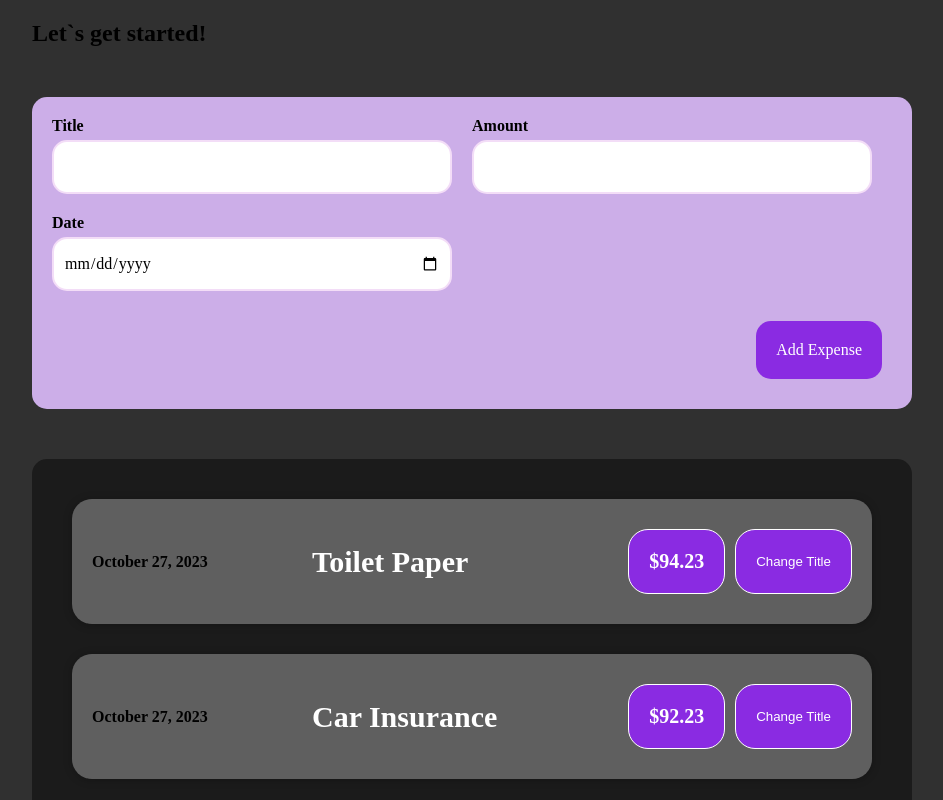
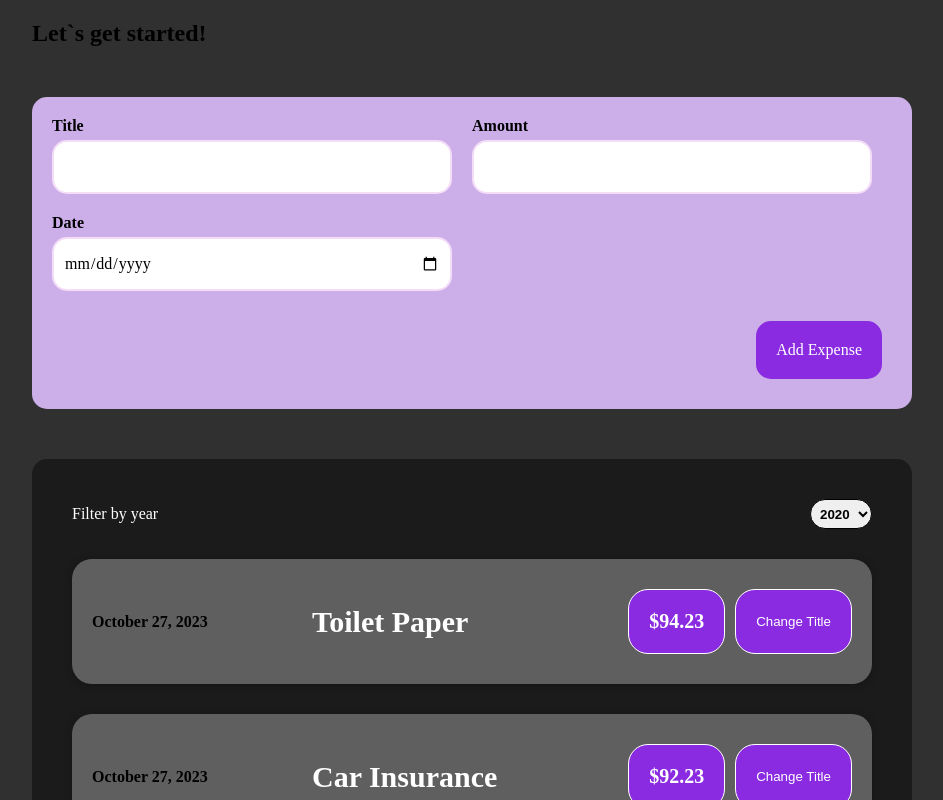
Before and after one commit to LirimMuqolli/React-complete-guide, a React (Create React App) app: page / in a window 1280 px wide. Shown: the top 800 px of the page, without its empty margins (168-1111 px from the left). Built offline with nearby package versions, Linux system fonts and the light colour scheme.

Commit message:
update added another component with expenseFilter to filter date

```diff
--- a/src/App.js
+++ b/src/App.js
@@ -15,6 +15,7 @@ function App() {
     <div className='App'>
       <h2>Let`s get started!</h2>
       <NewExpense onAddExpense={addExpenseHandler} />
+
       <ExpenseItem expenseData={expenseData} />
 
     </div>
--- /dev/null
+++ b/src/components/expenseFilter/ExpenseFilter.css
@@ -0,0 +1,31 @@
+.expenses-filter-select {
+    outline: none;
+    margin-left: auto;
+    height: 30px;
+    padding: 5px;
+    display: flex;
+    justify-content: center;
+    align-items: center;
+    border: 1px solid black;
+    border-radius: 15px;
+    font-weight: bold;
+
+}
+
+.expenses-filter-select:hover,
+.expenses-filter-select:focus {
+    border: 1px solid green;
+}
+
+.expenses-filter_control {
+    width: 100%;
+    display: flex;
+    align-items: center;
+
+    gap: 10px;
+}
+
+.expenses_filter_label {
+    color: white;
+
+}
--- /dev/null
+++ b/src/components/expenseFilter/ExpenseFilter.tsx
@@ -0,0 +1,30 @@
+import React from "react";
+import "./ExpenseFilter.css";
+
+const ExpenseFilter = ({ onChangeFilter, selected }: any) => {
+  const dropdownChangeHandler = (event: any) => {
+    onChangeFilter(event.target.value);
+  };
+  return (
+    <div className="expenses-filter">
+      <div className="expenses-filter_control">
+        <label htmlFor="select" className="expenses_filter_label">
+          Filter by year
+        </label>
+        <select
+          value={selected}
+          id="select"
+          onChange={dropdownChangeHandler}
+          className="expenses-filter-select"
+        >
+          <option value="2022">2022</option>
+          <option value="2021">2021</option>
+          <option value="2020">2020</option>
+          <option value="2019">2019</option>
+        </select>
+      </div>
+    </div>
+  );
+};
+
+export default ExpenseFilter;
--- a/src/components/expenseitem/ExpenseItem.tsx
+++ b/src/components/expenseitem/ExpenseItem.tsx
@@ -1,6 +1,7 @@
 import React, { useState } from "react";
 import "./ExpenseItem.css";
 import ExpenseDate from "../expenseDate/ExpenseDate";
+import ExpenseFilter from "../expenseFilter/ExpenseFilter";
 
 interface ExpenseDataObjectProps {
   id: number;
@@ -34,9 +35,14 @@ const ExpenseItem: React.FC<ExpenseData> = ({ expenseData }) => {
       setExpenseData(updatedExpenses);
     }
   };
+  const [filteredYear,setFilteredYear] = useState('2020');
+  const filterChangeHandler = (selectedYear:any) => {
+    setFilteredYear(selectedYear)
+  }
 
   return (
     <div className="expense-item-container">
+      <ExpenseFilter selected={filteredYear} onChangeFilter={filterChangeHandler} />
       {expenseData.map((expense) => (
         <div key={expense.id} className="expense-item">
           <ExpenseDate date={expense.date} />
```
